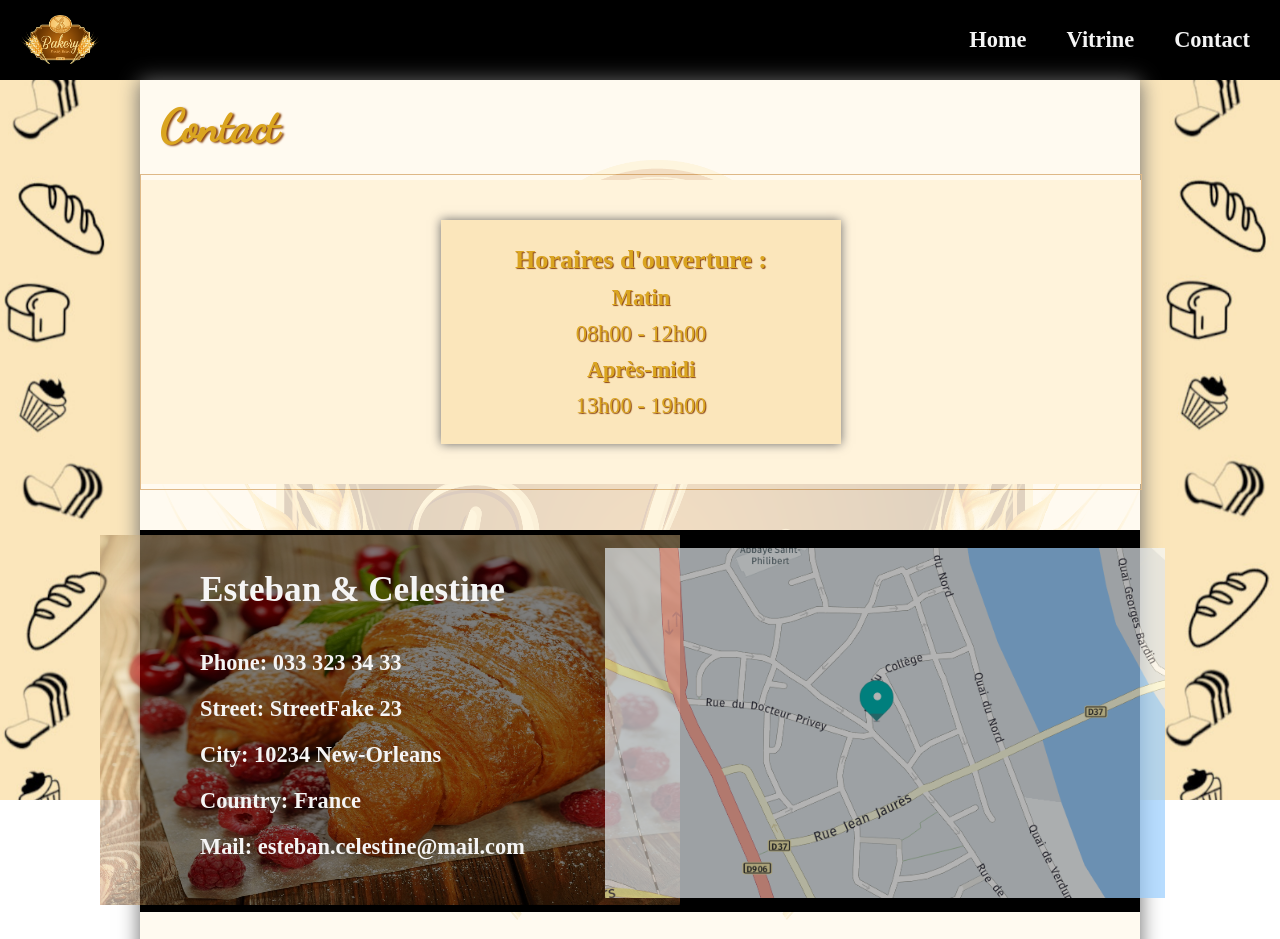
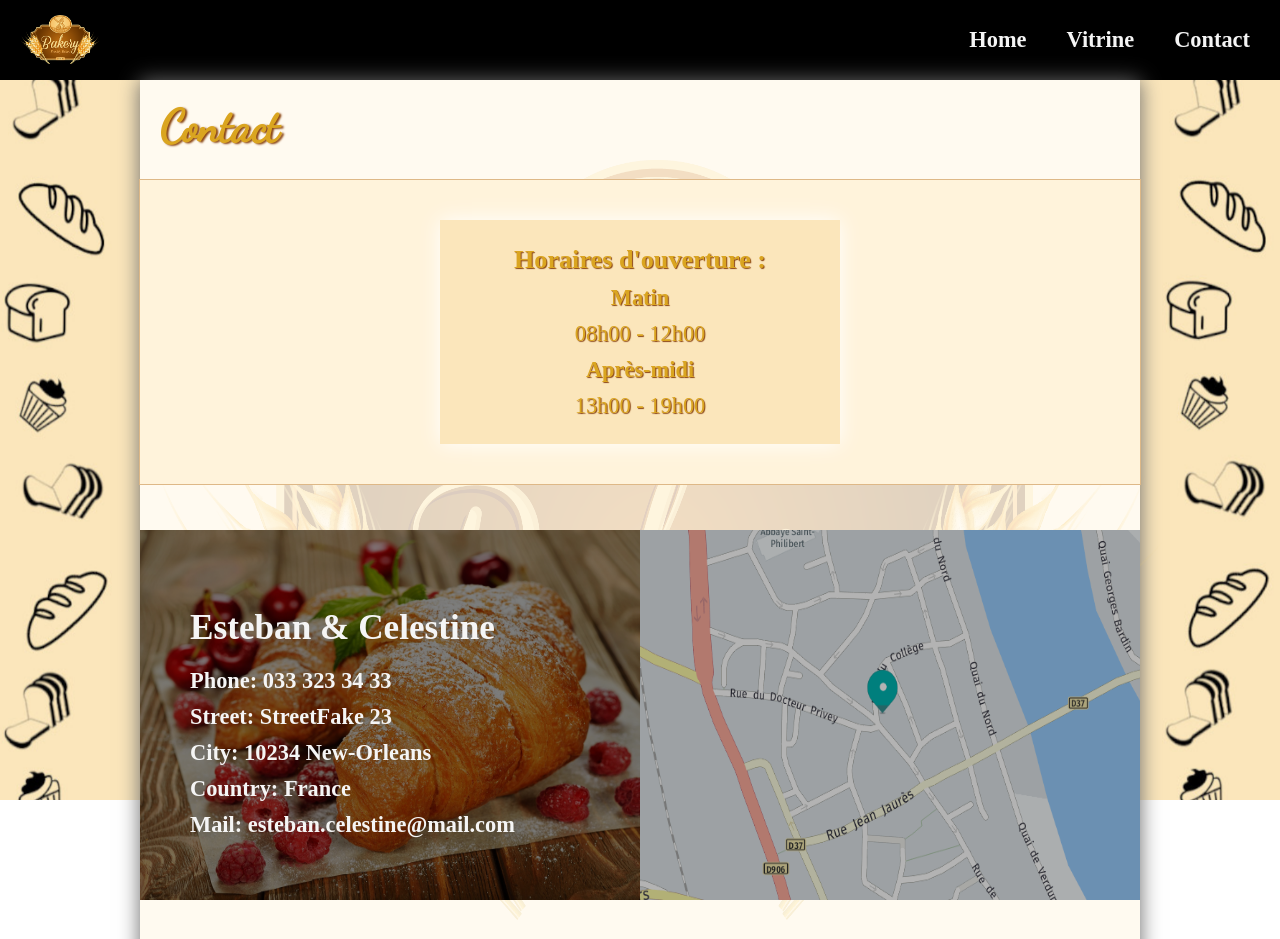
Before and after one commit to TLRKiliann/vite-et-bien, a React (Vite) app in the folder my-vite/: page /contact in a window 1280 px wide. Shown: the top 939 px of the page. Built offline with nearby package versions, Linux system fonts and the light colour scheme.

Commit message:
style improved

```diff
--- a/my-vite/src/Pages/Contact.tsx
+++ b/my-vite/src/Pages/Contact.tsx
@@ -14,10 +14,13 @@ export const Contact = () => {
     <div className="main--contact">
 
       <div className="submain--contact">
+
         <div className="div--titlecontact">
+
           <h1 className="title--contact">
             Contact
           </h1>
+
           <div className="bg_mainbreadcontact">
             <img
               src={mainBread}
@@ -46,7 +49,7 @@ export const Contact = () => {
             <div className="div--croissant">
               <img
                 src={croissImg}
-                  width="580px"
+                width="50%"
                 height="370px"
                 alt="no croissant" />
             </div>
@@ -54,8 +57,8 @@ export const Contact = () => {
             <div className="map--shot">
               <img
                 src={mapShot}
-                  width="560px"
-                  height="350px"
+                width="50%"
+                height="370px"
                 alt="no map" />
             </div>
 
--- a/my-vite/src/StylePages/Contact.css
+++ b/my-vite/src/StylePages/Contact.css
@@ -1,3 +1,5 @@
+@import url('https://fonts.googleapis.com/css2?family=Dancing+Script&display=swap');
+
 body {
   min-width: 399px;
   margin: auto;
@@ -43,8 +45,6 @@ body {
   flex-direction: column;
   align-items: center;
   justify-content: center;
-
-  border: 1px solid burlywood;
 }
 
 .div--horaires {
@@ -52,6 +52,8 @@ body {
   margin: auto;
   width: 100%;
   background: #fff3db;
+
+  border: 1px solid burlywood;
 }
 
 .div--subhoraires {
@@ -65,9 +67,8 @@ body {
   align-items: center;
   font-size: 1.4rem;
 
-
   background: #fbe6bb;
-  box-shadow: 0px 0px 10px dimgrey;
+  box-shadow: 0px 0px 20px white;
   color: goldenrod;
   text-shadow: 1px 1px 1px saddlebrown;
   z-index: 2;
@@ -83,62 +84,58 @@ body {
 
 .div--articlecontact {
   position: relative;
-  width: 100%;
-  height: auto;
+  height: 370px;
   margin: auto;
   margin-top: 40px;
   margin-bottom: 40px;
   display: flex;
-  justify-content: center;
+  align-items: center;
+
   background: black;
   color: whitesmoke;
 }
 
 .div--croissant {
   position: absolute;
+  width: 100%;
   margin: auto;
-  margin-right: 50%;
   opacity: 0.5;
 }
 
 .div--croissant img {
-  margin: 5px 0px;
+  margin: 0px 0px;
+  margin-top: 3px;
 }
 
 .art--h4p {
   position: relative;
   width: 100%;
-  height: 342px;
-  margin: auto;
-  padding-top: 40px;
-  padding-right: 20px;
-
-  padding-left: 5%;
+  margin-left: 4%;
   z-index: 3;
 }
 
 .names--proprio {
-  margin: auto;
-  margin-bottom: 40px;
+  margin-top: 20px;
+  margin-bottom: 20px;
   margin-left: 10px;
   font-size: 2.2rem;
 }
 
 .address--data {
-  margin-top: 20px;
+  margin-top: 10px;
   font-size: 1.4rem;
   font-weight: bold;
 }
 
 .map--shot {
   position: absolute;
-  margin: 18px 30px;
-  margin-left: 52%;
+  width: 100%;
   opacity: 0.7;
 }
 
 .map--shot img {
-  margin-top: 0px;
+  margin-left: 50%;
+  margin-top: 3px;
 }
 
 .socio--icons {
```
Lines whose indentation alone changed are shown as unchanged.
